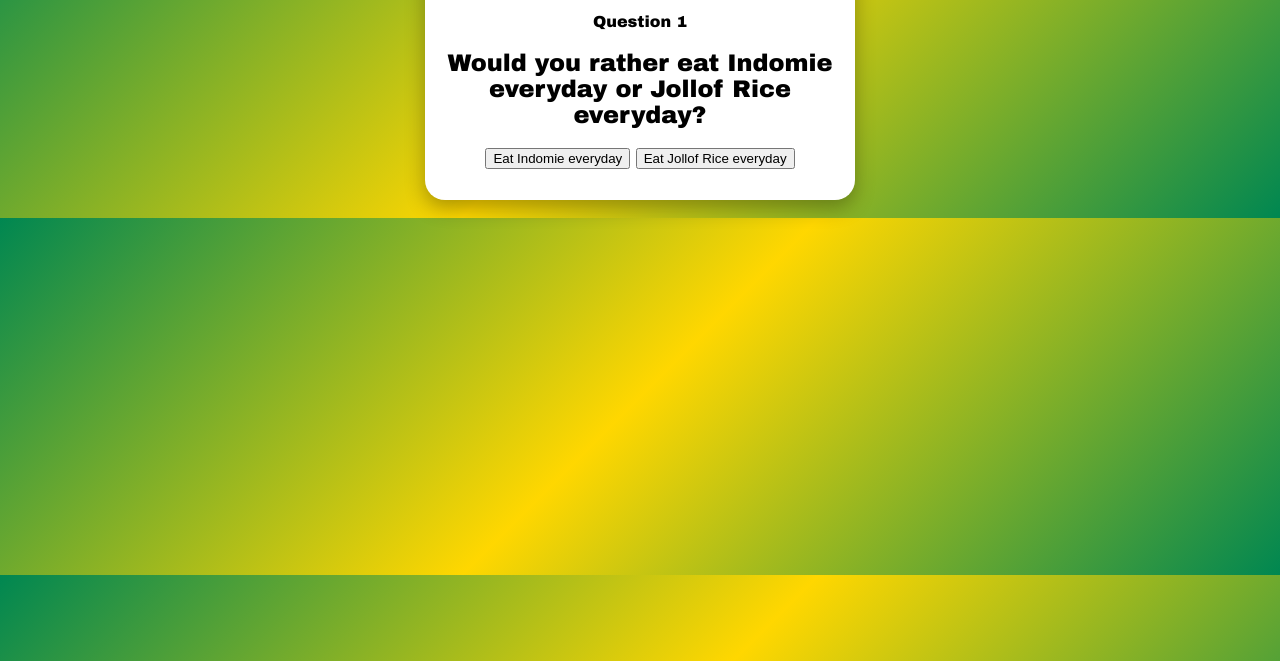
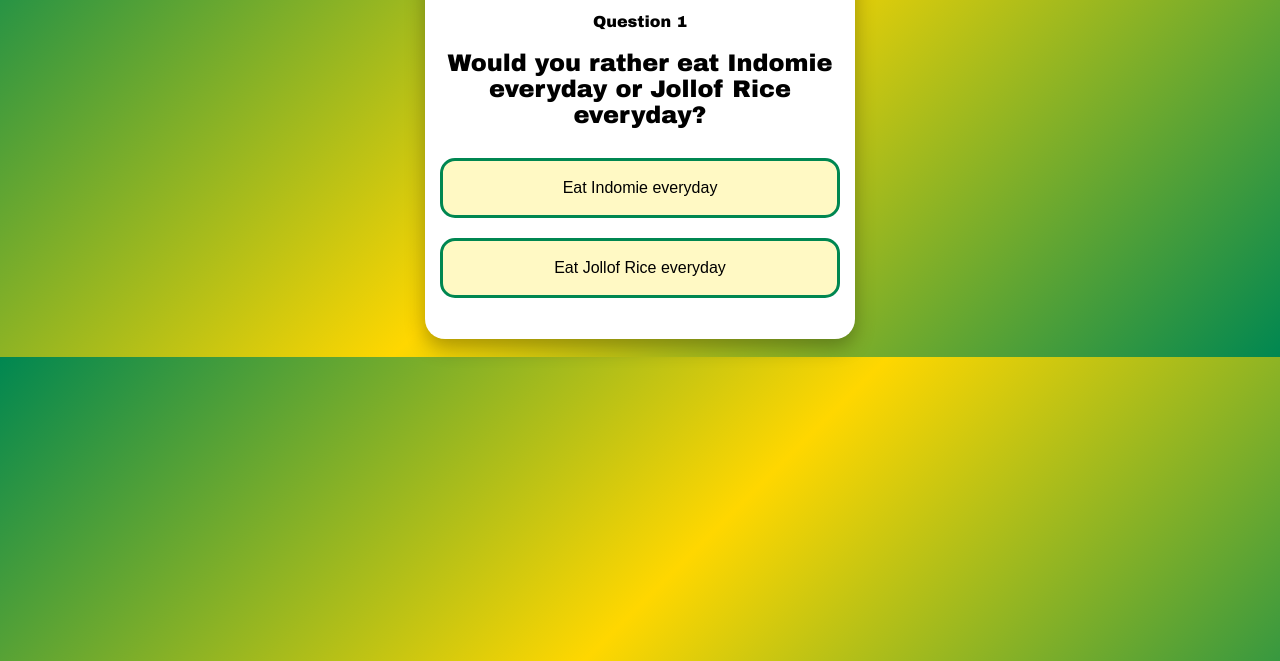
Before and after one commit to ejirobenson62-gif/Mygame, a plain HTML site: page index.html in a window 1280 px wide. Shown: the part 139-800 px from the top of the page. Drawn offline with Linux system fonts and the light colour scheme.

Commit message:
Update index.html

```diff
--- a/index.html
+++ b/index.html
@@ -17,8 +17,8 @@
         <div class="question-box">
             <p id="qNum">Question 1</p>
             <h2 id="question">Loading...</h2>
-            <button id="optA"></button>
-            <button id="optB"></button>
+            <button id="optA" class="option"></button>
+<button id="optB" class="option"></button>
             <p id="roast"></p>
             <p id="result"></p>
             <button id="nextBtn" style="display:none;">Next Question</button>
```
